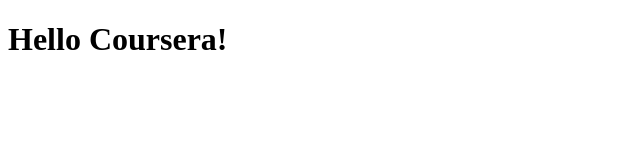
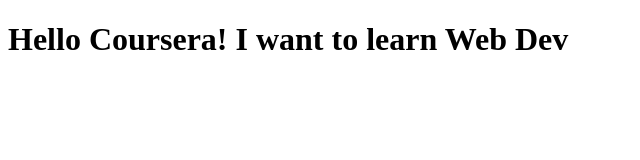
Before and after one commit to sejalgupta01/learn-webd, a plain HTML site: page site/index.html in a window 1280 px wide. Shown: the whole page, without its empty margins (0-640 px from the left). Drawn offline with Linux system fonts and the light colour scheme.

Commit message:
A small addition

```diff
--- a/site/index.html
+++ b/site/index.html
@@ -7,6 +7,6 @@
     <title>Hello Coursera</title>
 </head>
 <body>
-    <h1>Hello Coursera!</h1>
+    <h1>Hello Coursera! I want to learn Web Dev</h1>
 </body>
 </html>
```
